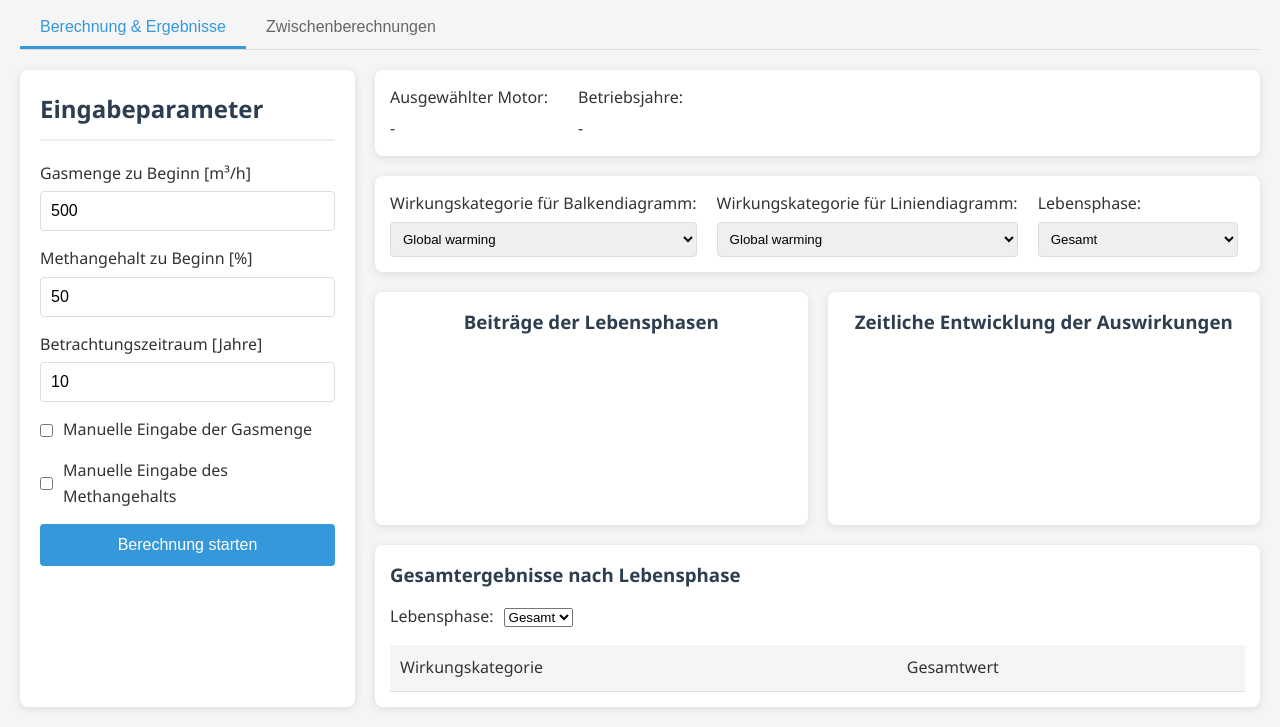
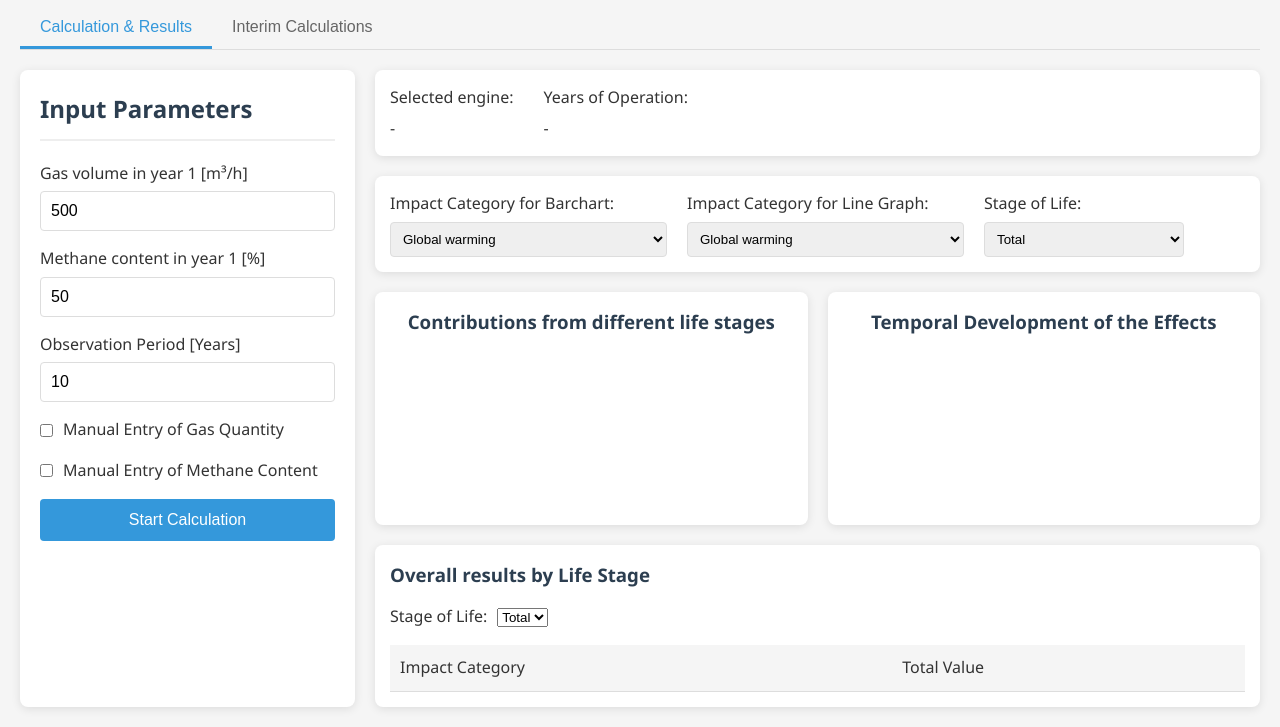
Before and after one commit to Svenhardy/LoCaGas_App, a plain HTML site: page index.html in a window 1280 px wide. Shown: the part 83-810 px from the top of the page. Drawn offline with nearby package versions, Linux system fonts and the light colour scheme.

Commit message:
Translation

```diff
--- a/index.html
+++ b/index.html
@@ -3,120 +3,120 @@
 <head>
     <meta charset="UTF-8">
     <meta name="viewport" content="width=device-width, initial-scale=1.0">
-    <title>LoCaGas - Ökobilanz für Deponiegasverwertung</title>
+    <title>LoCaGas - Life cycle assessment for landfill gas utilization</title>
     <link rel="stylesheet" href="style.css">
     <script src="https://cdn.jsdelivr.net/npm/chart.js"></script>
 </head>
 <body>
     <div class="container">
         <header>
-            <h1>LoCaGas - Ökobilanz für Deponiegasverwertung</h1>
+            <h1>LoCaGas - Life cycle assessment for landfill gas utilization</h1>
         </header>
 
         <div class="tabs">
-            <button class="tab-button active" data-tab="calculation">Berechnung & Ergebnisse</button>
-            <button class="tab-button" data-tab="intermediate">Zwischenberechnungen</button>
+            <button class="tab-button active" data-tab="calculation">Calculation & Results</button>
+            <button class="tab-button" data-tab="intermediate">Interim Calculations</button>
         </div>
 
         <div class="tab-content active" id="calculation-tab">
             <div class="input-section">
-                <h2>Eingabeparameter</h2>
+                <h2>Input Parameters</h2>
 
                 <div class="input-group">
-                    <label for="gas-volume">Gasmenge zu Beginn [m³/h]</label>
+                    <label for="gas-volume">Gas volume in year 1 [m³/h]</label>
                     <input type="number" id="gas-volume" placeholder="z.B. 500" value="500">
                 </div>
 
                 <div class="input-group">
-                    <label for="methane-content">Methangehalt zu Beginn [%]</label>
+                    <label for="methane-content">Methane content in year 1 [%]</label>
                     <input type="number" id="methane-content" placeholder="z.B. 55" value="50" min="0" max="100">
                 </div>
 
                 <div class="input-group">
-                    <label for="time-period">Betrachtungszeitraum [Jahre]</label>
+                    <label for="time-period">Observation Period [Years]</label>
                     <input type="number" id="time-period" placeholder="z.B. 10" value="10" min="1" max="50">
                 </div>
 
                 <div class="checkbox-group">
                     <input type="checkbox" id="manual-gas-input">
-                    <label for="manual-gas-input">Manuelle Eingabe der Gasmenge</label>
+                    <label for="manual-gas-input">Manual Entry of Gas Quantity</label>
                 </div>
 
                 <div class="manual-input-container" id="manual-gas-container" style="display: none;">
-                    <h3>Jährliche Gasmenge [m³/h]</h3>
+                    <h3>Annual Gas Quantity [m³/h]</h3>
                     <div id="manual-gas-entries"></div>
                 </div>
 
                 <div class="checkbox-group">
                     <input type="checkbox" id="manual-methane-input">
-                    <label for="manual-methane-input">Manuelle Eingabe des Methangehalts</label>
+                    <label for="manual-methane-input">Manual Entry of Methane Content</label>
                 </div>
 
                 <div class="manual-input-container" id="manual-methane-container" style="display: none;">
-                    <h3>Jährlicher Methangehalt [%]</h3>
+                    <h3>Annual Methane Content [%]</h3>
                     <div id="manual-methane-entries"></div>
                 </div>
 
-                <button id="calculate-button" class="calculate-btn">Berechnung starten</button>
+                <button id="calculate-button" class="calculate-btn">Start Calculation</button>
             </div>
 
             <div class="output-section">
                 <div class="info-panel">
                     <div class="info-item">
-                        <span>Ausgewählter Motor:</span>
+                        <span>Selected engine:</span>
                         <span id="selected-engine">-</span>
                     </div>
                     <div class="info-item">
-                        <span>Betriebsjahre:</span>
+                        <span>Years of Operation:</span>
                         <span id="operational-years">-</span>
                     </div>
                 </div>
 
                 <div class="chart-controls">
                     <div class="control-group">
-                        <label for="impact-category">Wirkungskategorie für Balkendiagramm:</label>
+                        <label for="impact-category">Impact Category for Barchart:</label>
                         <select id="impact-category"></select>
                     </div>
 
                     <div class="control-group">
-                        <label for="line-impact-category">Wirkungskategorie für Liniendiagramm:</label>
+                        <label for="line-impact-category">Impact Category for Line Graph:</label>
                         <select id="line-impact-category"></select>
                     </div>
 
                     <div class="control-group">
-                        <label for="stage-dropdown">Lebensphase:</label>
+                        <label for="stage-dropdown">Stage of Life:</label>
                         <select id="stage-dropdown">
-                            <option value="Gesamt">Gesamt</option>
+                            <option value="Gesamt">Total</option>
                         </select>
                     </div>
                 </div>
 
                 <div class="charts-container">
                     <div class="chart-wrapper">
-                        <h3>Beiträge der Lebensphasen</h3>
+                        <h3>Contributions from different life stages</h3>
                         <canvas id="bar-chart"></canvas>
                     </div>
 
                     <div class="chart-wrapper">
-                        <h3>Zeitliche Entwicklung der Auswirkungen</h3>
+                        <h3>Temporal Development of the Effects</h3>
                         <canvas id="line-chart"></canvas>
                     </div>
                 </div>
 
                 <div class="results-table-container">
-                    <h3>Gesamtergebnisse nach Lebensphase</h3>
+                    <h3>Overall results by Life Stage</h3>
                     <div class="table-controls">
-                        <label for="table-stage-dropdown">Lebensphase:</label>
+                        <label for="table-stage-dropdown">Stage of Life:</label>
                         <select id="table-stage-dropdown">
-                            <option value="Gesamt">Gesamt</option>
+                            <option value="Gesamt">Total</option>
                         </select>
                     </div>
                     <div class="table-scroll">
                         <table id="results-table">
                             <thead>
                                 <tr>
-                                    <th>Wirkungskategorie</th>
-                                    <th>Gesamtwert</th>
+                                    <th>Impact Category</th>
+                                    <th>Total Value</th>
                                 </tr>
                             </thead>
                             <tbody></tbody>
@@ -129,7 +129,7 @@
         <div class="tab-content" id="intermediate-tab">
             <div class="intermediate-section">
                 <div class="intermediate-table">
-                    <h3>Jährliche Entwicklungen</h3>
+                    <h3>Anual Development</h3>
                     <div class="table-scroll">
                         <table id="yearly-table">
                             <thead></thead>
@@ -139,7 +139,7 @@
                 </div>
 
                 <div class="intermediate-table">
-                    <h3>Motorauslastung im ersten Jahr</h3>
+                    <h3>Engine Load in Year 1</h3>
                     <div class="table-scroll">
                         <table id="engine-table">
                             <thead></thead>
```
